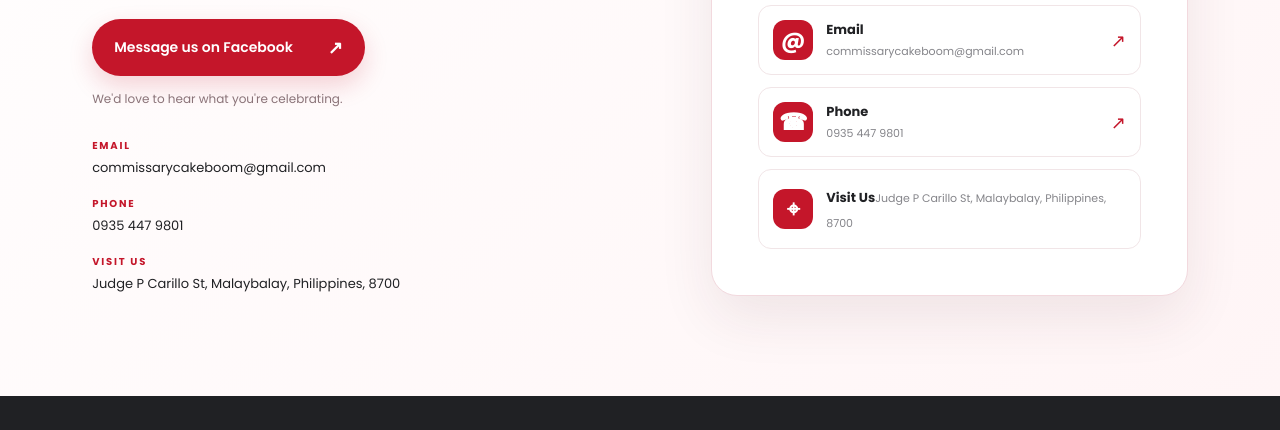
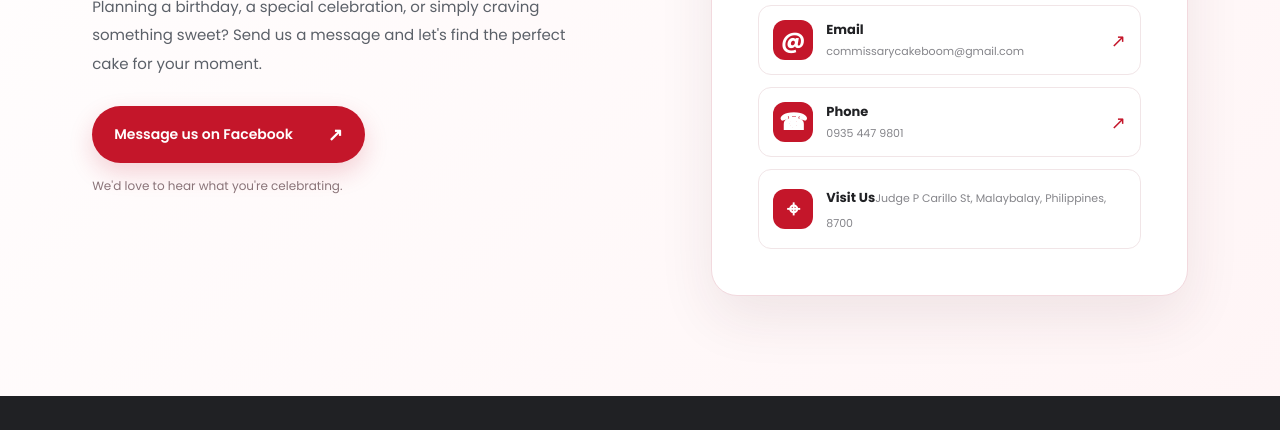
Before and after one commit to earlmacias2022-tech/Cakeboom-Website, a plain HTML site: page index.html in a window 1280 px wide. Shown: the part 3727-4157 px from the top of the page. Drawn offline with Linux system fonts and the light colour scheme.

Commit message:
add some pictures and polished some design

```diff
--- a/css/homepage.css
+++ b/css/homepage.css
@@ -3,6 +3,7 @@
     margin: 0;
     padding: 0;
     box-sizing: border-box;
+    scroll-behavior: smooth;
 }
 
 :root {
@@ -685,7 +686,7 @@ nav a:hover::after {
 }
 
 .contact-copy .contact-title {
-    margin-bottom: 12px;
+
     font-size: clamp(28px, 3vw, 40px);
     letter-spacing: -1px;
 }
@@ -1149,6 +1150,10 @@ nav a:hover::after {
         height: 150px;
     }
 
+    .section-eyebrow{
+        display: none;
+    }
+
     .header-container nav {
         gap: 9px 13px;
     }
--- a/index.html
+++ b/index.html
@@ -394,23 +394,6 @@
             <p class="contact-response-note">
               We'd love to hear what you're celebrating.
             </p>
-
-            <div class="contact-details">
-              <div>
-                <span class="contact-detail-label">EMAIL</span>
-                <a href="mailto:commissarycakeboom@gmail.com"
-                  >commissarycakeboom@gmail.com</a
-                >
-              </div>
-              <div>
-                <span class="contact-detail-label">PHONE</span>
-                <a href="tel:+639354479801">0935 447 9801</a>
-              </div>
-              <div>
-                <span class="contact-detail-label">VISIT US</span>
-                <p>Judge P Carillo St, Malaybalay, Philippines, 8700</p>
-              </div>
-            </div>
           </div>
 
           <div class="contact-social-card">
@@ -458,17 +441,16 @@
               </a>
               <a href="tel:+639354479801">
                 <span class="social-link-icon contact-info-icon">☎</span>
-                <span
-                  ><strong>Phone</strong
-                  ><small>0935 447 9801</small></span
-                >
+                <span><strong>Phone</strong><small>0935 447 9801</small></span>
                 <span class="social-link-arrow">↗</span>
               </a>
               <div class="contact-address-row">
                 <span class="social-link-icon contact-info-icon">⌖</span>
                 <span
                   ><strong>Visit Us</strong
-                  ><small>Judge P Carillo St, Malaybalay, Philippines, 8700</small></span
+                  ><small
+                    >Judge P Carillo St, Malaybalay, Philippines, 8700</small
+                  ></span
                 >
               </div>
             </div>
```
Also changed, not shown: assets/images/photo_26_2026-11-12_10-39-38.jpg (added).
